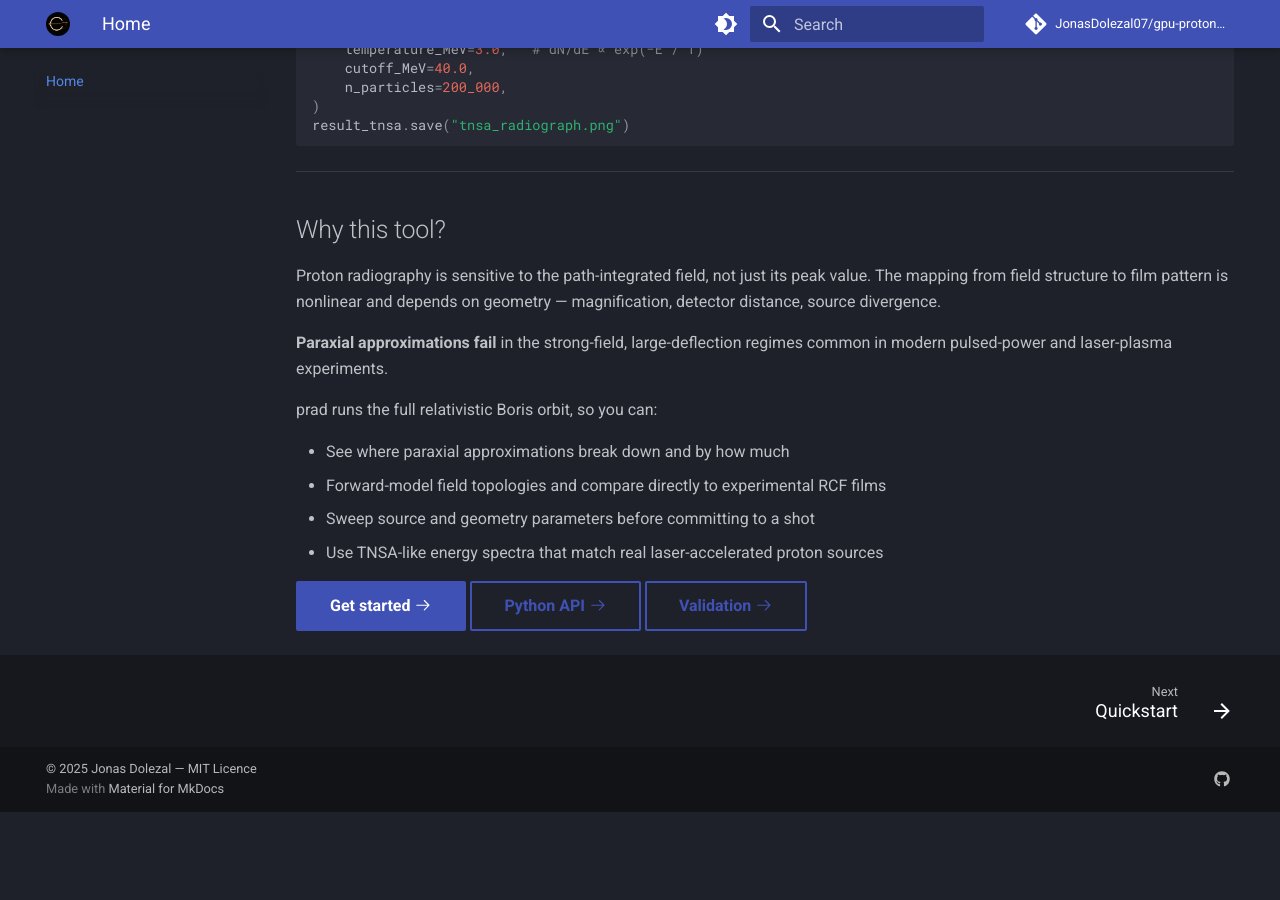
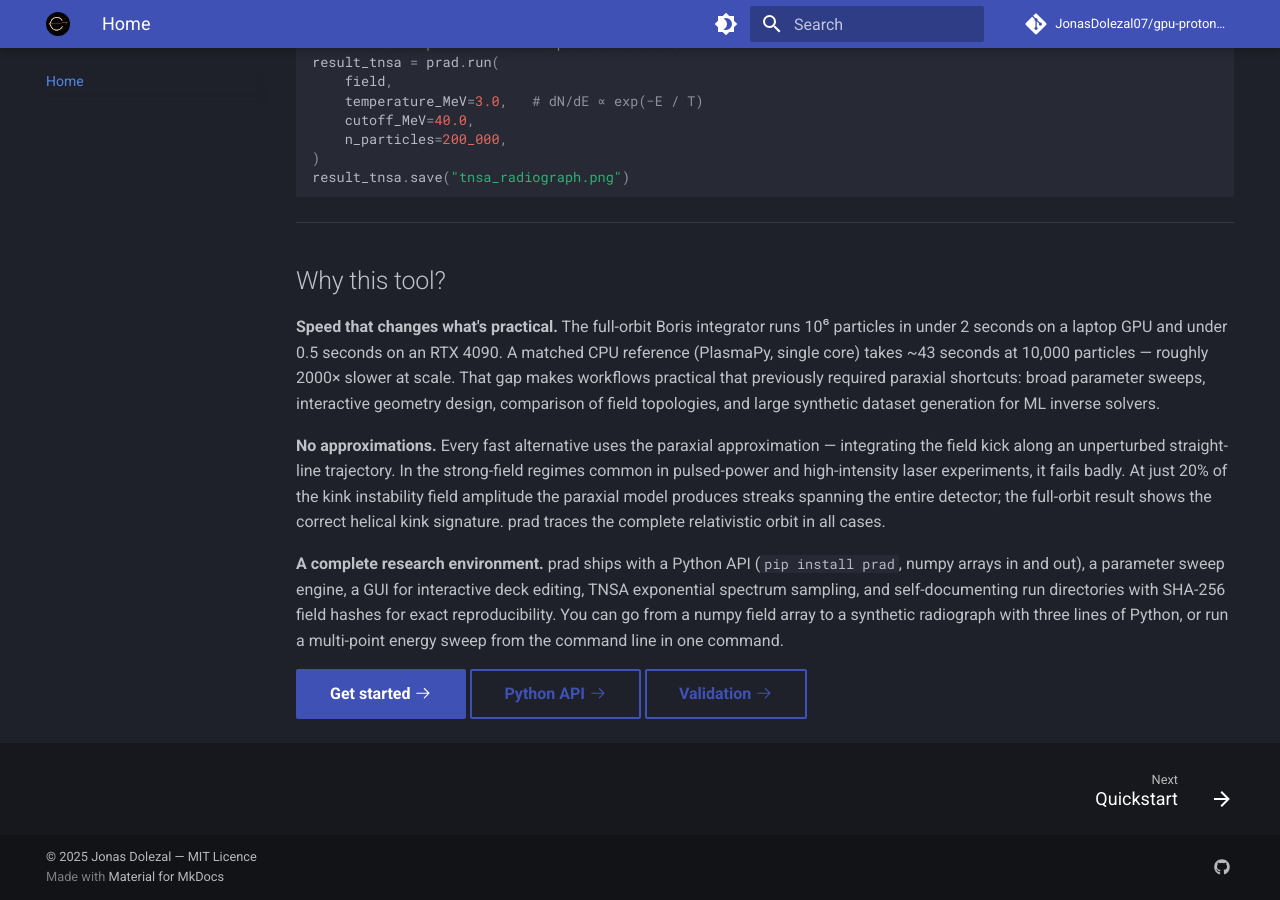
Before and after one commit to JonasDolezal07/gpu-proton-radiography, an MkDocs documentation site: the page built from docs/index.md, in a window 1280 px wide and 900 px high, scrolled down 2400 px. Built offline with MkDocs 1.6.1 and Material for MkDocs 9.7.7, drawn with Linux system fonts in a browser that asks for light colours; comment, search, counter and statistics services are not loaded; before the commit the page ends 3212 px from its top, so only the background shows below that; some of the changed text lies outside the part shown.

Commit message:
Reframe README and homepage for laser-plasma/HEDP audience
Lead with a clear one-line identity (GPU proton radiography forward
model for laser-plasma and HEDP experiments), then articulate the three
reasons to use it: speed that changes what workflows are practical
(~2000x over CPU), no approximations (full-orbit where paraxial fails),
and a complete research environment (Python API, sweeps, GUI, run dirs).

```diff
--- a/docs/index.md
+++ b/docs/index.md
@@ -6,8 +6,8 @@
 <div class="hero-header">
   <img src="images/logo_text.png" alt="prad" class="hero-logo-side" />
   <div class="hero-text">
-    <p><strong>Forward-model proton radiographs from measured or simulated plasma fields.</strong></p>
-    <p>Full relativistic Boris orbit — not a paraxial approximation. Runs on the GPU in seconds.</p>
+    <p><strong>GPU Proton Radiography — a forward model for laser-plasma and HEDP experiments.</strong></p>
+    <p>prad traces synthetic proton beams through measured or simulated electromagnetic fields and produces radiographs for direct comparison with experimental RCF data. Full relativistic Boris orbit — not a paraxial approximation. 10⁶ particles in under 2 seconds on a laptop GPU.</p>
     <div class="install-block">pip install prad</div>
   </div>
 </div>
@@ -159,19 +159,26 @@
 
 ## Why this tool?
 
-Proton radiography is sensitive to the path-integrated field, not just its peak value.
-The mapping from field structure to film pattern is nonlinear and depends on geometry —
-magnification, detector distance, source divergence.
+**Speed that changes what's practical.** The full-orbit Boris integrator runs 10⁶ particles
+in under 2 seconds on a laptop GPU and under 0.5 seconds on an RTX 4090. A matched CPU
+reference (PlasmaPy, single core) takes ~43 seconds at 10,000 particles — roughly 2000× slower
+at scale. That gap makes workflows practical that previously required paraxial shortcuts:
+broad parameter sweeps, interactive geometry design, comparison of field topologies, and
+large synthetic dataset generation for ML inverse solvers.
 
-**Paraxial approximations fail** in the strong-field, large-deflection regimes common
-in modern pulsed-power and laser-plasma experiments.
+**No approximations.** Every fast alternative uses the paraxial approximation — integrating
+the field kick along an unperturbed straight-line trajectory. In the strong-field regimes
+common in pulsed-power and high-intensity laser experiments, it fails badly. At just 20%
+of the kink instability field amplitude the paraxial model produces streaks spanning the
+entire detector; the full-orbit result shows the correct helical kink signature. prad traces
+the complete relativistic orbit in all cases.
 
-prad runs the full relativistic Boris orbit, so you can:
-
-- See where paraxial approximations break down and by how much
-- Forward-model field topologies and compare directly to experimental RCF films
-- Sweep source and geometry parameters before committing to a shot
-- Use TNSA-like energy spectra that match real laser-accelerated proton sources
+**A complete research environment.** prad ships with a Python API (`pip install prad`,
+numpy arrays in and out), a parameter sweep engine, a GUI for interactive deck editing,
+TNSA exponential spectrum sampling, and self-documenting run directories with SHA-256 field
+hashes for exact reproducibility. You can go from a numpy field array to a synthetic
+radiograph with three lines of Python, or run a multi-point energy sweep from the command line
+in one command.
 
 [Get started :octicons-arrow-right-24:](quickstart.md){ .md-button .md-button--primary }
 [Python API :octicons-arrow-right-24:](python_api.md){ .md-button }
```
Also changed, not shown: README.md (+25 -13 lines).
